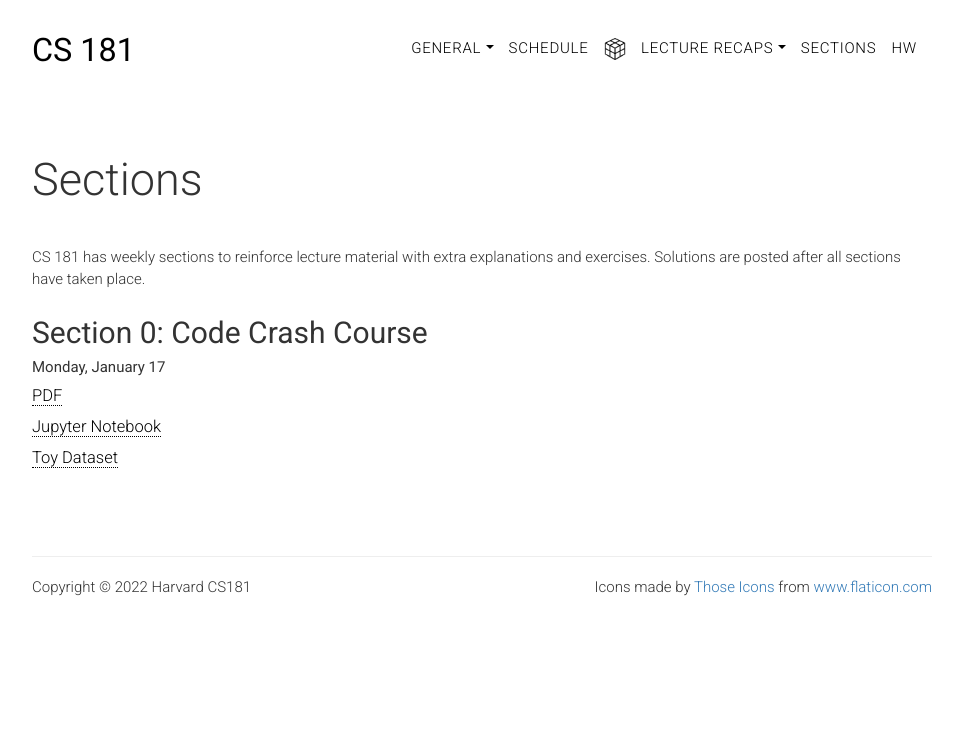
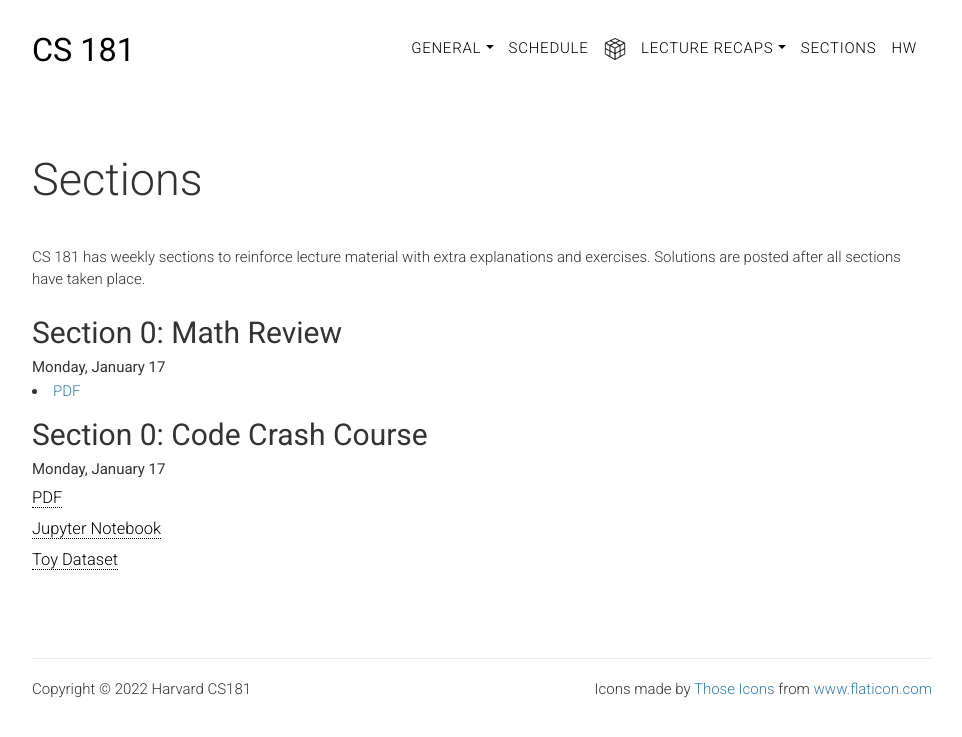
Before and after one commit to harvard-ml-courses/cs181-web, a Jekyll site: the page built from sections.html, in a window 1280 px wide. Shown: the top 737 px of the page, without its empty margins (158-1120 px from the left). Built offline with Jekyll 4.4.1, drawn with Linux system fonts in a browser that asks for light colours.

Commit message:
Add math review

```diff
--- a/sections.html
+++ b/sections.html
@@ -20,6 +20,10 @@
             <li><a href="sections/sec01_soln.pdf" target="_blank">Solutions PDF</a></li>
         </ul> -->
 
+        <h2 class="title" id="sec0">Section 0: Math Review</h2>
+        <p class="head-subtitle">Monday, January 17</p>
+        <li><a href="sections/sec0_semicondensed.pdf" target="_blank">PDF</a></li>
+
         <h2 class="title" id="sec0">Section 0: Code Crash Course</h2>
         <p class="head-subtitle">Monday, January 17</p>
         <ul class="lists">
@@ -28,6 +32,5 @@
             <li><a href="sections/sec0_code_review_toy_dataset" target="_blank">Toy Dataset</a></li>
         </ul>
 
-
     </div>
 </section>
```
